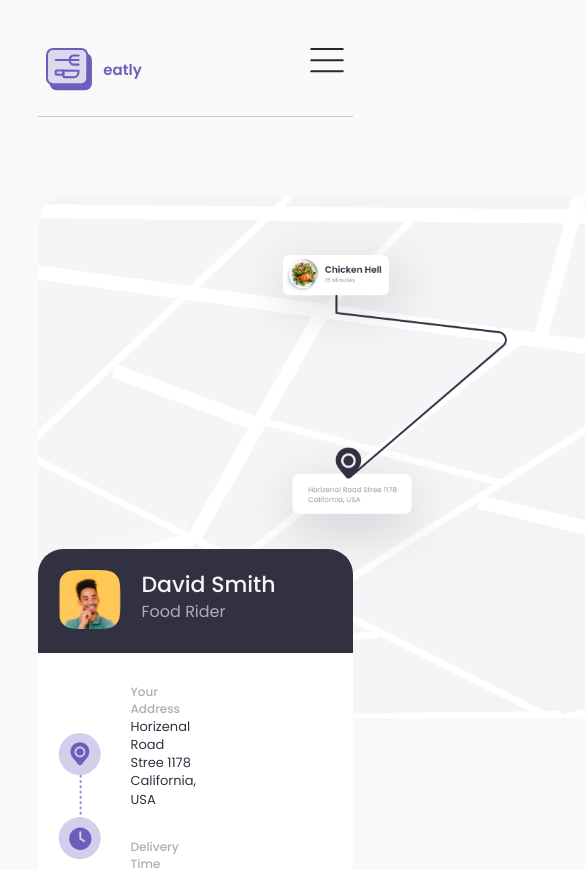
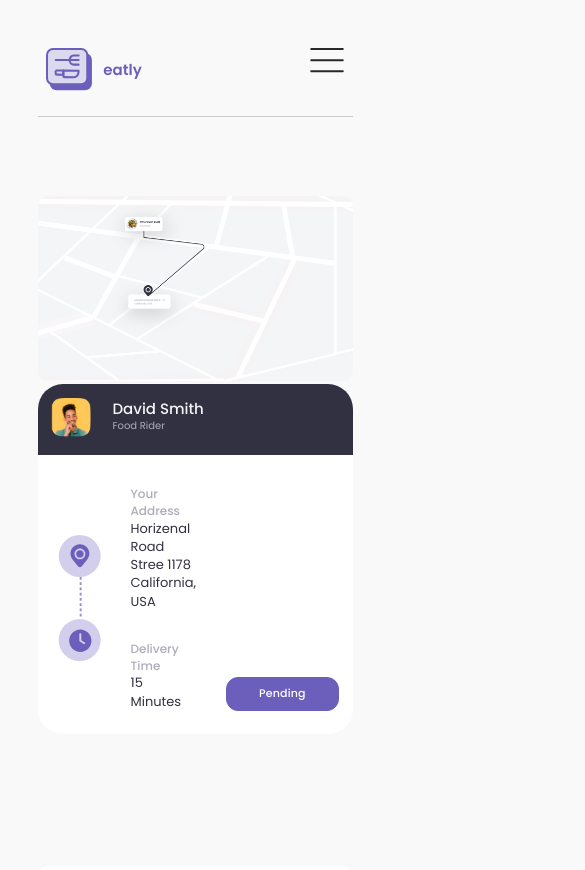
Before and after one commit to rexx0n/eatly, a Vue app: page /map in a window 390 px wide. Shown: the top 870 px of the page, 585 px wide, since content can reach past the window. Built offline with nearby package versions, Linux system fonts and the light colour scheme.

Commit message:
small changes

```diff
--- a/src/scss/map.scss
+++ b/src/scss/map.scss
@@ -72,3 +72,26 @@
   }
 }
 }
+@media screen and (max-width: 1024px) {
+.map {
+  &__name {
+    padding: 14px 14px 18px 13px;
+    span {
+      font-size: 15px;
+      span {
+        font-size: 10px;
+      }
+    }
+    img {
+      max-width: 41px;
+      max-height: 39px;
+    }
+  }
+  &__card {
+    margin: -4px auto auto;
+  }
+  > img {
+    max-width: 315px;
+  }
+}
+}
```
